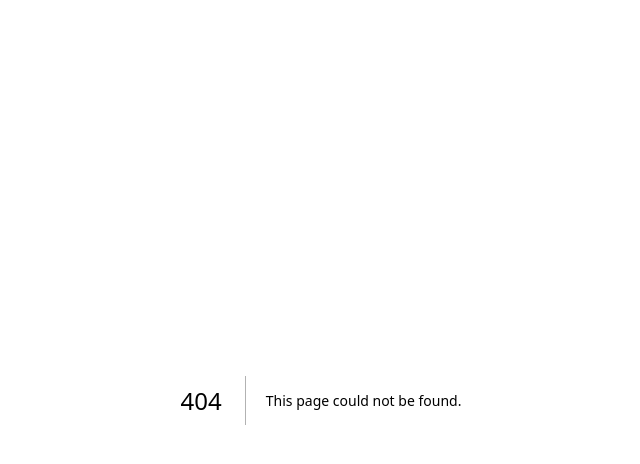
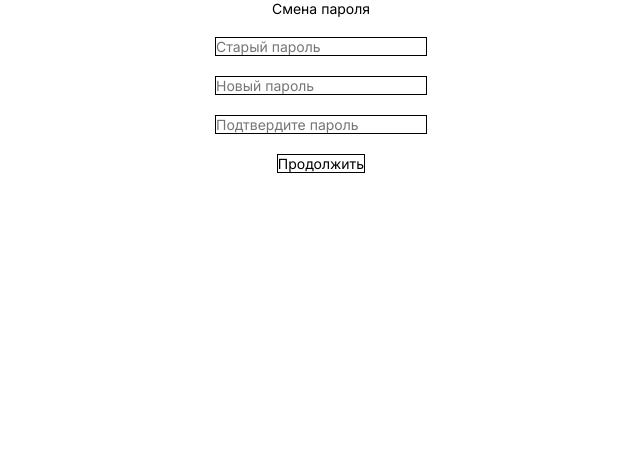
Before and after one commit to maksim4k1/my-psychologist, a Next.js app: page /password-change in a window 1280 px wide. Before the commit this address had no page. Shown: the top 464 px of the page, without its empty margins (319-959 px from the left). Built offline with nearby package versions, Linux system fonts and the light colour scheme.

Commit message:
created password change page component and added markup for password change form

```diff
--- /dev/null
+++ b/src/app/password-change/page.tsx
@@ -0,0 +1,60 @@
+"use client";
+
+import Form from "@/components/UI/Form";
+import Input from "@/components/UI/Input";
+import Button from "@/components/UI/Button";
+import { ChangeEvent, FormEvent, FunctionComponent, useState } from "react";
+
+interface Props {}
+
+const initialState = {
+  currentPassword: "",
+  newPassword: "",
+  confirmPassword: "",
+};
+
+const PasswordChangePage: FunctionComponent<Props> = ({}) => {
+  const [formState, setFormState] = useState(initialState);
+
+  const onChangeHandler = (event: ChangeEvent<HTMLInputElement>): void => {
+    setFormState((currentFormState) => ({
+      ...currentFormState,
+      [event.target.name]: event.target.value,
+    }));
+  };
+
+  const onSubmitHandler = (event: FormEvent<HTMLFormElement>): void => {
+    event.preventDefault();
+    setFormState(initialState);
+    console.log(formState);
+  };
+
+  return (
+    <div>
+      <Form onSubmit={onSubmitHandler}>
+        <div>Смена пароля</div>
+        <Input
+          name="currentPassword"
+          type="text"
+          placeholder="Старый пароль"
+          onChange={onChangeHandler}
+        />
+        <Input
+          name="newPassword"
+          type="password"
+          placeholder="Новый пароль"
+          onChange={onChangeHandler}
+        />
+        <Input
+          name="confirmPassword"
+          type="password"
+          placeholder="Подтвердите пароль"
+          onChange={onChangeHandler}
+        />
+        <Button>Продолжить</Button>
+      </Form>
+    </div>
+  );
+};
+
+export default PasswordChangePage;
```
